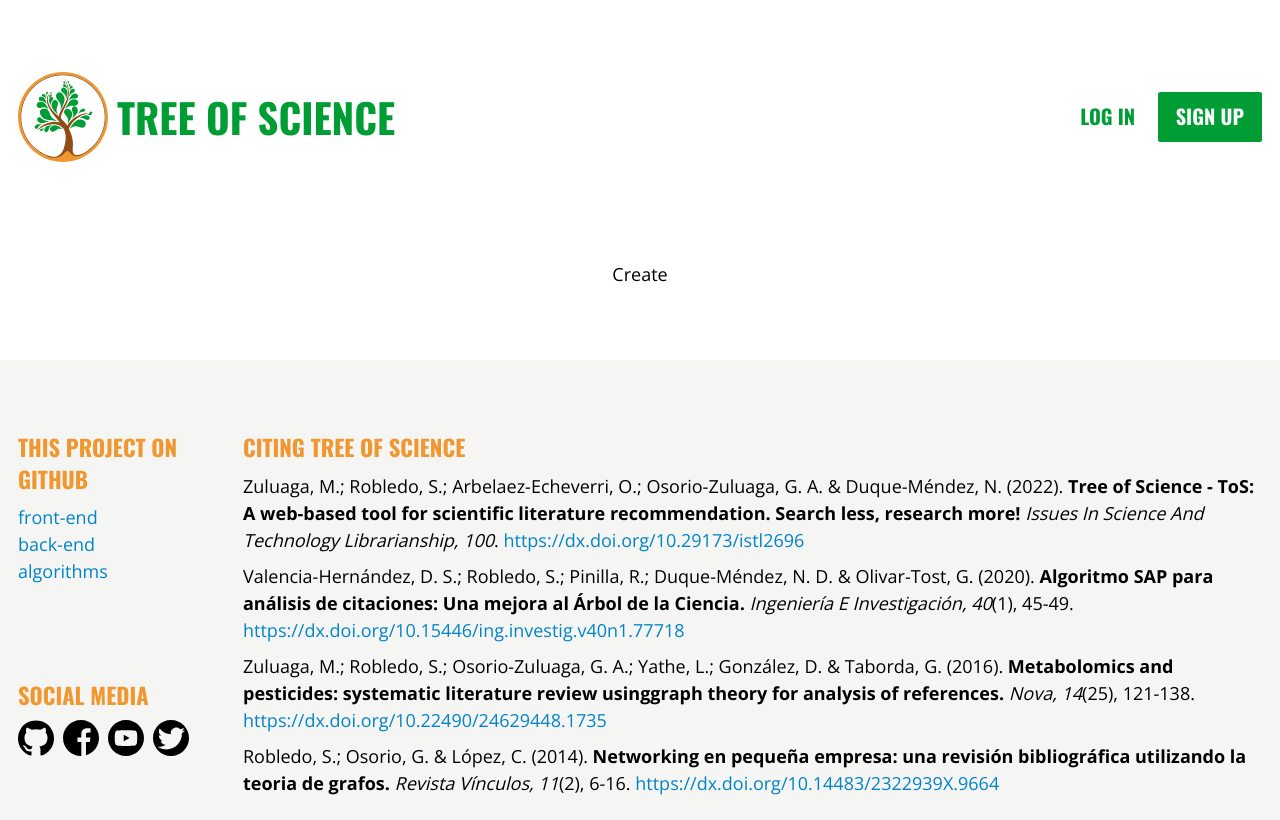
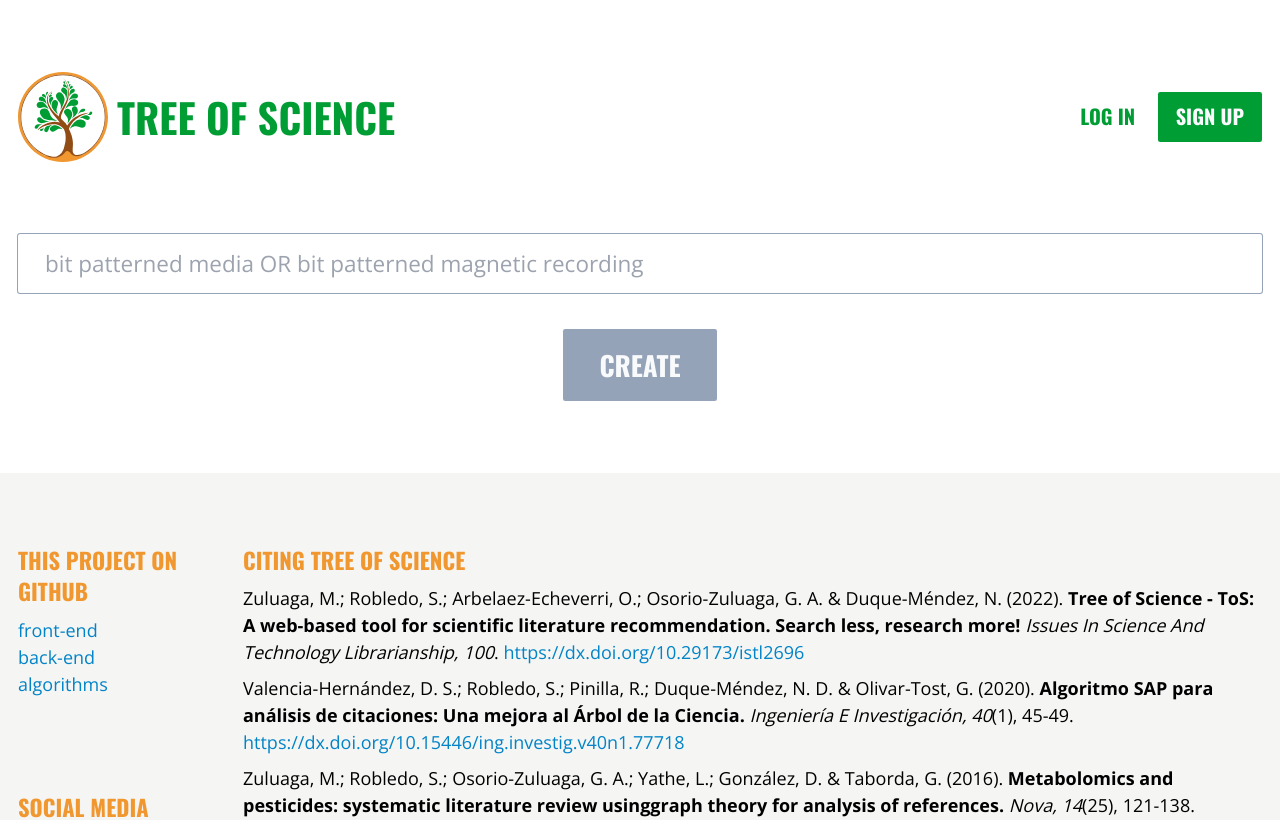
Before and after one commit to coreofscience/tos.coreofscience.org, a React (Vite) app: page /tos/new in a window 1280 px wide. Shown: the top 820 px of the page. Built offline with nearby package versions, Linux system fonts and the light colour scheme; no server answers.

Commit message:
Style it up

```diff
--- a/src/components/upload/Tos/New.tsx
+++ b/src/components/upload/Tos/New.tsx
@@ -24,7 +24,7 @@ const New = () => {
   return (
     <div>
       <form
-        className="flex flex-col"
+        className="flex flex-col gap-8"
         onSubmit={(e) => {
           e.preventDefault();
           create({ firebase, search, user });
@@ -32,15 +32,23 @@ const New = () => {
         }}
       >
         <input
+          className="rounded-sm px-6 py-3 text-xl ring-1 ring-slate-400 focus:ring-leaf focus:outline-2 focus:outline-none"
           name="search"
           type="text"
+          placeholder="bit patterned media OR bit patterned magnetic recording"
           value={search}
           onChange={(e) => setSearch(e.target.value)}
           disabled={isPending}
         ></input>
-        <button type="submit" disabled={isPending}>
-          Create
-        </button>
+        <div className="flex flex-row items-center justify-center">
+          <button
+            className="rounded-sm bg-leaf px-8 py-4 font-tall text-2xl uppercase text-slate-50 disabled:bg-slate-400"
+            type="submit"
+            disabled={isPending || !search}
+          >
+            Create
+          </button>
+        </div>
       </form>
     </div>
   );
--- a/src/components/upload/Tos/index.tsx
+++ b/src/components/upload/Tos/index.tsx
@@ -58,6 +58,15 @@ const Tos: FC = () => {
       <div>
         <p>Get your seed files from web of knowledge.</p>
         <p>Then, upload your files for processing.</p>
+        <p>
+          Do you want to{" "}
+          <Link
+            className="text-sky-600 transition-colors ease-in hover:text-sky-800 active:text-sky-800"
+            to="/tos/new"
+          >
+            try something new?
+          </Link>
+        </p>
       </div>
       <FileDropper maxSize={maxSize} />
       <UploadIndicator maxSize={maxSize} />
```
